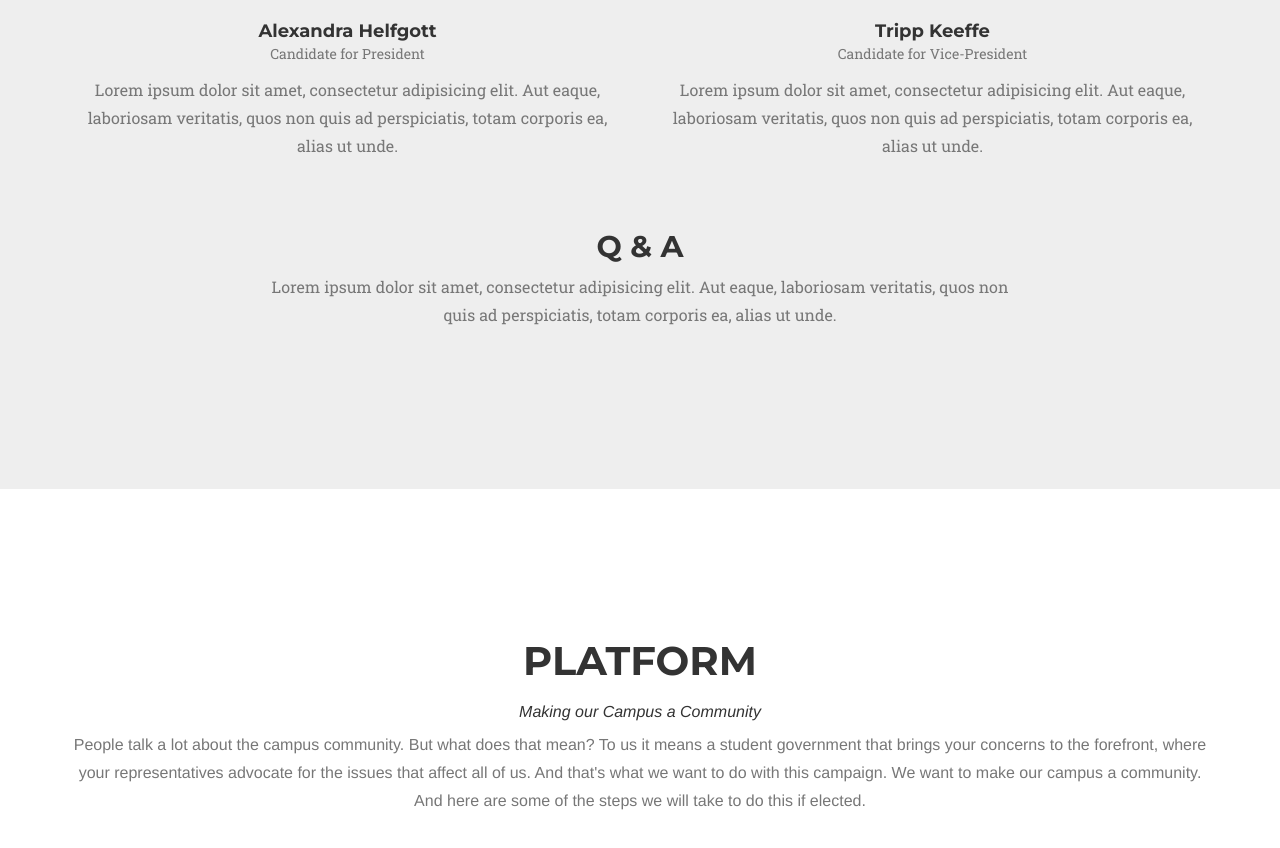
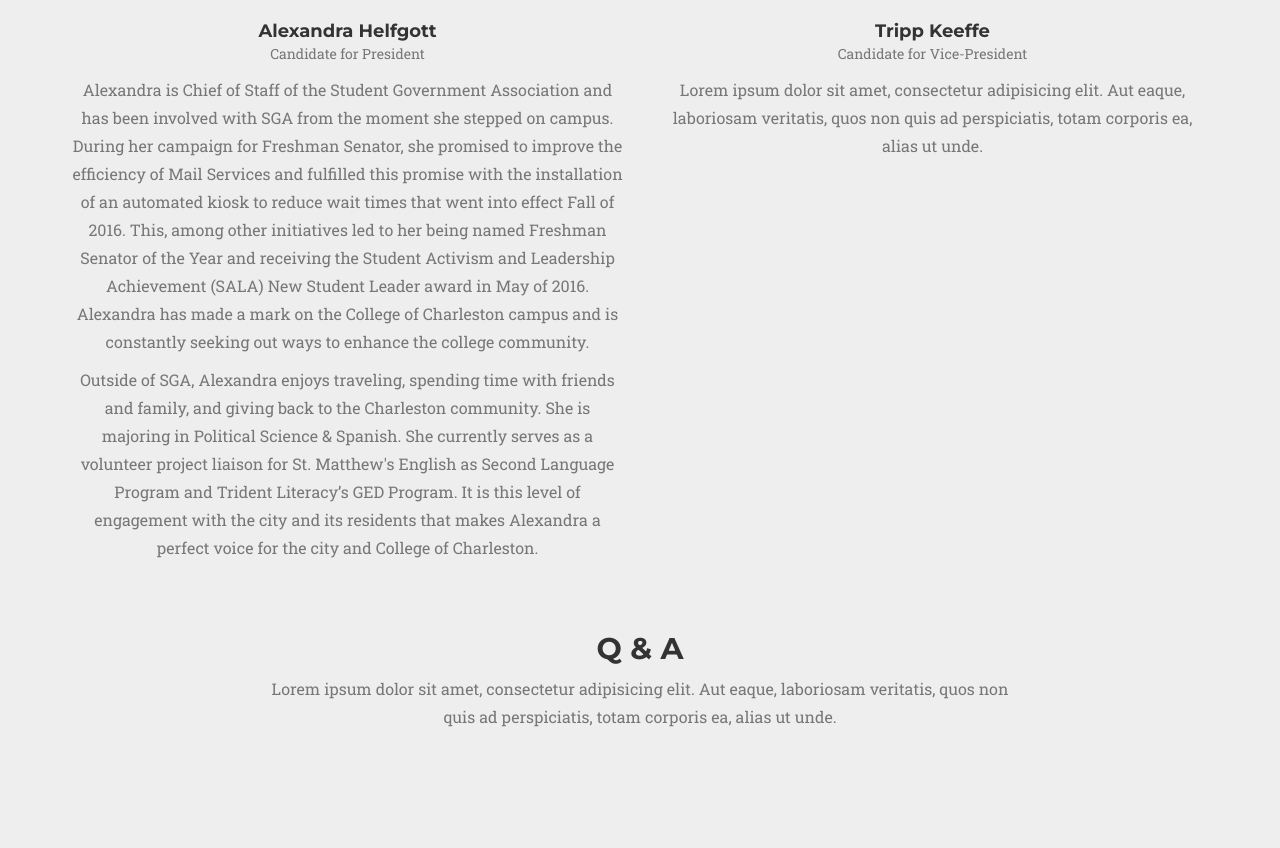
Before and after one commit to elizastarr/election, a website: page index.html in a window 1280 px wide. Shown: the part 1408-2256 px from the top of the page. Drawn offline with nearby package versions, Linux system fonts and the light colour scheme; a web font is replaced by a local one.

Commit message:
added about alex

```diff
--- a/index.html
+++ b/index.html
@@ -191,7 +191,8 @@
                         <img src="img/team/1.jpg" class="img-responsive img-circle" alt="">
                         <h4>Alexandra Helfgott</h4>
                         <p class="text-muted">Candidate for President</p>
-                        <p class="large text-muted">Lorem ipsum dolor sit amet, consectetur adipisicing elit. Aut eaque, laboriosam veritatis, quos non quis ad perspiciatis, totam corporis ea, alias ut unde.</p>
+                        <p class="large text-muted">Alexandra is Chief of Staff of the Student Government Association and has been involved with SGA from the moment she stepped on campus. During her campaign for Freshman Senator, she promised to improve the efficiency of Mail Services and fulfilled this promise with the installation of an automated kiosk to reduce wait times that went into effect Fall of 2016. This, among other initiatives led to her being named Freshman Senator of the Year and receiving the Student Activism and Leadership Achievement (SALA) New Student Leader award in May of 2016. Alexandra has made a mark on the College of Charleston campus and is constantly seeking out ways to enhance the college community.</p>
+                        <p class="large text-muted">Outside of SGA, Alexandra enjoys traveling, spending time with friends and family, and giving back to the Charleston community. She is majoring in Political Science & Spanish. She currently serves as a volunteer project liaison for St. Matthew's English as Second Language Program and Trident Literacy’s GED Program. It is this level of engagement with the city and its residents that makes Alexandra a perfect voice for the city and College of Charleston.</p>
                     </div>
                 </div>
                 <div class="col-sm-6">
```
